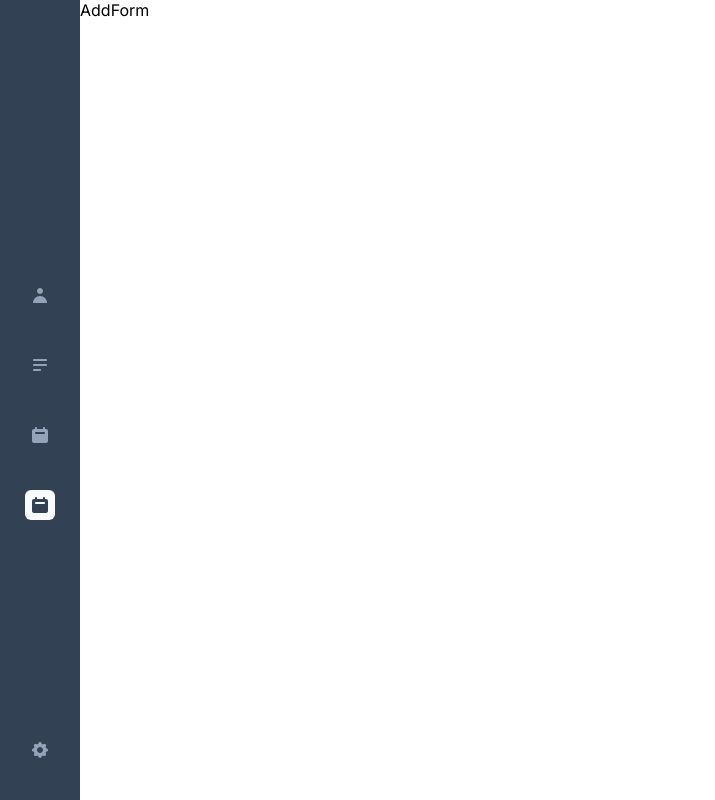
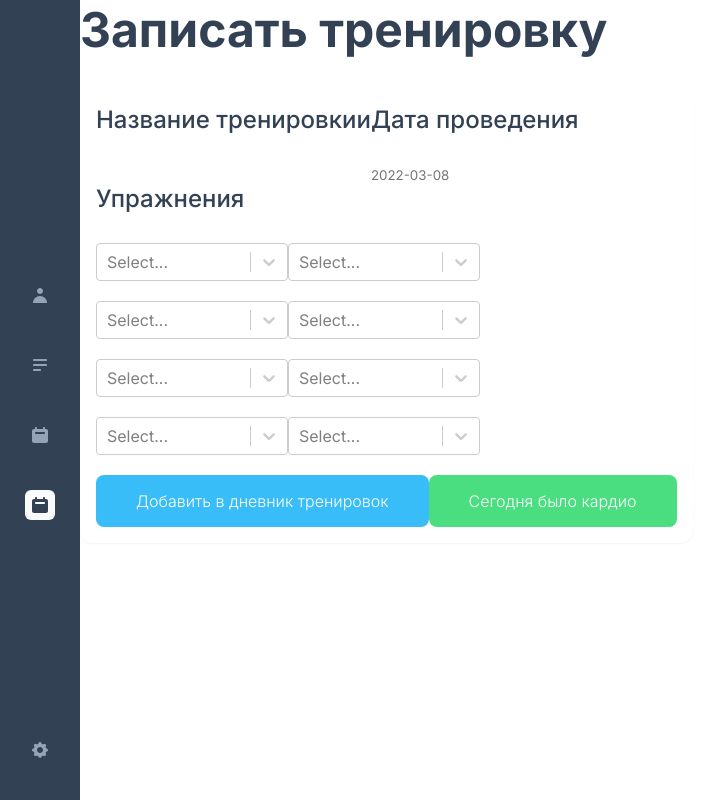
Before and after one commit to IrishAir/rurouni-dashboard, a React (Create React App) app in the folder client/: page /add_form in a window 1280 px wide. Shown: the whole page, without its empty margins (0-715 px from the left). Built offline with nearby package versions, Linux system fonts and the light colour scheme; no server answers.

Commit message:
added addform page and backend post queries

```diff
--- a/client/package.json
+++ b/client/package.json
@@ -11,6 +11,7 @@
     "react-dom": "^17.0.2",
     "react-router-dom": "^6.2.2",
     "react-scripts": "5.0.0",
+    "react-select": "^5.2.2",
     "web-vitals": "^2.1.4"
   },
   "scripts": {
--- a/client/src/pages/AddForm.jsx
+++ b/client/src/pages/AddForm.jsx
@@ -1,7 +1,219 @@
-import React from 'react';
+import React, { useState, useEffect } from 'react';
+import Select from 'react-select'
+import {format} from 'date-fns';
 
 export default function AddForm() {
-  return (
-    <div>AddForm</div>
-  )
+  // hook variables
+  const [date, setDate] = useState("");
+  const [title, setTitle] = useState("");
+  const [value, setValue] = useState(1);
+  const today = format(new Date(),"yyyy-MM-dd");
+
+  // exercises hooks
+  const [firstId, setFirstId] = useState("");
+  const [firstWeight, setFirstWeight] = useState("");
+
+  const [secondId, setSecondId] = useState("");
+  const [secondWeight, setSecondWeight] = useState("");
+
+  const [thirdId, setThirdId] = useState("");
+  const [thirdWeight, setThirdWeight] = useState("");
+
+  const [fourthId, setFourthId] = useState("");
+  const [fourthWeight, setFourthWeight] = useState("");
+
+  const [fifthId, setFifthId] = useState("");
+  const [fifthWeight, setFifthWeight] = useState("");
+
+  const [sixthId, setSixthId] = useState("");
+  const [sixthWeight, setSixthWeight] = useState("");
+
+  const [seventhId, setSeventhId] = useState("");
+  const [seventhWeight, setSeventhWeight] = useState("");
+
+  const [eigthId, setEigthId] = useState("");
+  const [eigthWeight, setEigthWeight] = useState("");
+
+  // get all exercises
+  const [exercises, setExercises] = useState([]);
+  const getExercises = async () => {
+    try {
+      const response = await fetch("http://localhost:5000/exercises");
+      const jsonData = await response.json();
+      setExercises(jsonData);
+    } catch (err) {
+      console.error(err.message);
+    }
+  }
+  useEffect(() => {
+    getExercises();
+  }, []);
+
+  const onSubmitForm = async (e) => {
+    e.preventDefault();
+    try {
+      const body = { date, title, value,
+                    firstId, firstWeight,
+                    secondId, secondWeight,
+                    thirdId, thirdWeight,
+                    fourthId, fourthWeight,
+                    fifthId, fifthWeight,
+                    sixthId, sixthWeight,
+                    seventhId, seventhWeight,
+                    eigthId, eigthWeight
+                  };
+      const response = await fetch('http://localhost:5000/add_form', {
+        method: "POST",
+        headers: {"Content-Type": "application/json"},
+        body: JSON.stringify(body)
+      });
+      console.log(response);
+    } catch (err) {
+      console.error(err.message);
+    }
+  }
+
+  return <div className='addform-page'>
+    <h1>Записать тренировку</h1>
+    <div className="card form-container">
+      <form method="post" onSubmit={onSubmitForm}>
+        <div className='addform-page__header flex'>
+          <div>
+          <h3>Название тренировкии</h3>
+          <input
+            type="text"
+            className='input'
+            value={title}
+            onChange={ e => setTitle(e.target.value)}/>
+          </div>
+          <div>
+          <h3>Дата проведения</h3>
+          <input
+            type="text"
+            className='input'
+            placeholder={today}
+            value={date}
+            onChange={ e => setDate(e.target.value)}/>
+          </div>
+        </div>
+        <div className="addform-page__body">
+          <h3>Упражнения</h3>
+          <div className='form flex'>
+            <div className="form__col">
+              <div className='form__item'>
+                <Select
+                  options={exercises}
+                  getOptionLabel={(option) => option.name}
+                  getOptionValue={(option) => option.id}
+                  onChange={e => {setFirstId(e.id)}}
+                  />
+                <input
+                  type="number"
+                  className='input'
+                  value={firstWeight}
+                  onChange={ e => setFirstWeight(e.target.value)}/>
+              </div>
+              <div className='form__item'>
+                <Select
+                  options={exercises}
+                  getOptionLabel={(option) => option.name}
+                  getOptionValue={(option) => option.id}
+                  onChange={e => {setSecondId(e.id)}}
+                  />
+                <input
+                  type="number"
+                  className='input'
+                  value={secondWeight}
+                  onChange={ e => setSecondWeight(e.target.value)}/>
+              </div>
+              <div className='form__item'>
+                <Select
+                  options={exercises}
+                  getOptionLabel={(option) => option.name}
+                  getOptionValue={(option) => option.id}
+                  onChange={e => {setThirdId(e.id)}}
+                  />
+                <input
+                  type="number"
+                  className='input'
+                  value={thirdWeight}
+                  onChange={ e => setThirdWeight(e.target.value)}/>
+              </div>
+              <div className='form__item'>
+                <Select
+                  options={exercises}
+                  getOptionLabel={(option) => option.name}
+                  getOptionValue={(option) => option.id}
+                  onChange={e => {setFourthId(e.id)}}
+                  />
+                <input
+                  type="number"
+                  className='input'
+                  value={fourthWeight}
+                  onChange={ e => setFourthWeight(e.target.value)}/>
+              </div>
+            </div>
+            <div className="form__col">
+              <div className='form__item'>
+                <Select
+                  options={exercises}
+                  getOptionLabel={(option) => option.name}
+                  getOptionValue={(option) => option.id}
+                  onChange={e => {setFifthId(e.id)}}
+                  />
+                <input
+                  type="number"
+                  className='input'
+                  value={fifthWeight}
+                  onChange={ e => setFifthWeight(e.target.value)}/>
+              </div>
+              <div className='form__item'>
+                <Select
+                  options={exercises}
+                  getOptionLabel={(option) => option.name}
+                  getOptionValue={(option) => option.id}
+                  onChange={e => {setSixthId(e.id)}}
+                  />
+                <input
+                  type="number"
+                  className='input'
+                  value={sixthWeight}
+                  onChange={ e => setSixthWeight(e.target.value)}/>
+              </div>
+              <div className='form__item'>
+                <Select
+                  options={exercises}
+                  getOptionLabel={(option) => option.name}
+                  getOptionValue={(option) => option.id}
+                  onChange={e => {setSeventhId(e.id)}}
+                  />
+                <input
+                  type="number"
+                  className='input'
+                  value={seventhWeight}
+                  onChange={ e => setSeventhWeight(e.target.value)}/>
+              </div>
+              <div className='form__item'>
+                <Select
+                  options={exercises}
+                  getOptionLabel={(option) => option.name}
+                  getOptionValue={(option) => option.id}
+                  onChange={e => {setEigthId(e.id)}}
+                  />
+                <input
+                  type="number"
+                  className='input'
+                  value={eigthWeight}
+                  onChange={ e => setEigthWeight(e.target.value)}/>
+              </div>
+            </div>
+          </div>
+          <div className="btn-block flex">
+          <button>Добавить в дневник тренировок</button>
+          <button className='btn-alt' onClick={() => {setTitle("Кардио"); setValue(2); setDate(today)}}>Сегодня было кардио</button>
+          </div>
+        </div>
+      </form>
+    </div>
+  </div>;
 }
--- /dev/null
+++ b/client/src/styles/_addform.scss
@@ -0,0 +1,26 @@
+.addform-page {
+
+  &__header {
+    padding-bottom: 3.75rem;
+    gap: 5rem;
+  }
+
+  &__body {
+    .form {
+      gap: 5rem;
+      margin-bottom: 3rem;
+
+      &__item {
+        display: grid;
+        padding-bottom: 1.875rem;
+        gap: 1.5rem;
+        grid-template-columns: 2fr 0.5fr;
+      }
+    }
+
+    .btn-block {
+      gap: 1.5rem;
+      justify-content: center;
+    }
+  }
+}
--- a/client/src/styles/_inputs.scss
+++ b/client/src/styles/_inputs.scss
@@ -7,6 +7,18 @@ input {
 
   &:focus {
     outline: none;
+  }
+}
+
+.input {
+  padding: 0.6rem 0.5rem;
+  font-weight: 300;
+  font-size: 1rem;
+  border-radius: 4px;
+  border: 1px solid lightgray;
+
+  &:focus, &:hover {
+    border: 1px solid darken(lightgray, 15%)
   }
 }
 
--- a/client/src/styles/style.scss
+++ b/client/src/styles/style.scss
@@ -7,3 +7,4 @@
 @import 'exercises';
 @import 'exercise';
 @import 'calendar';
+@import 'addform';
```
Also changed, not shown: 2 other files (tests, documents, lock files or other folders).
